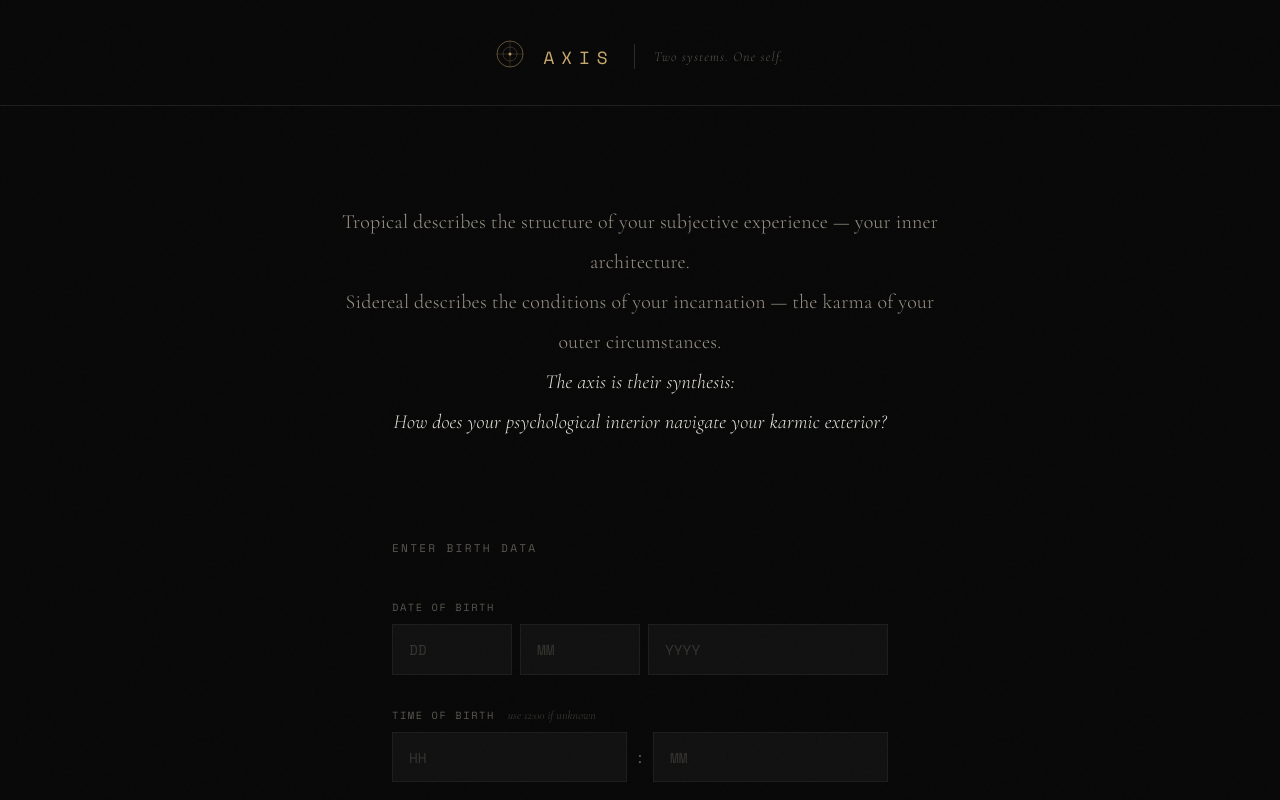
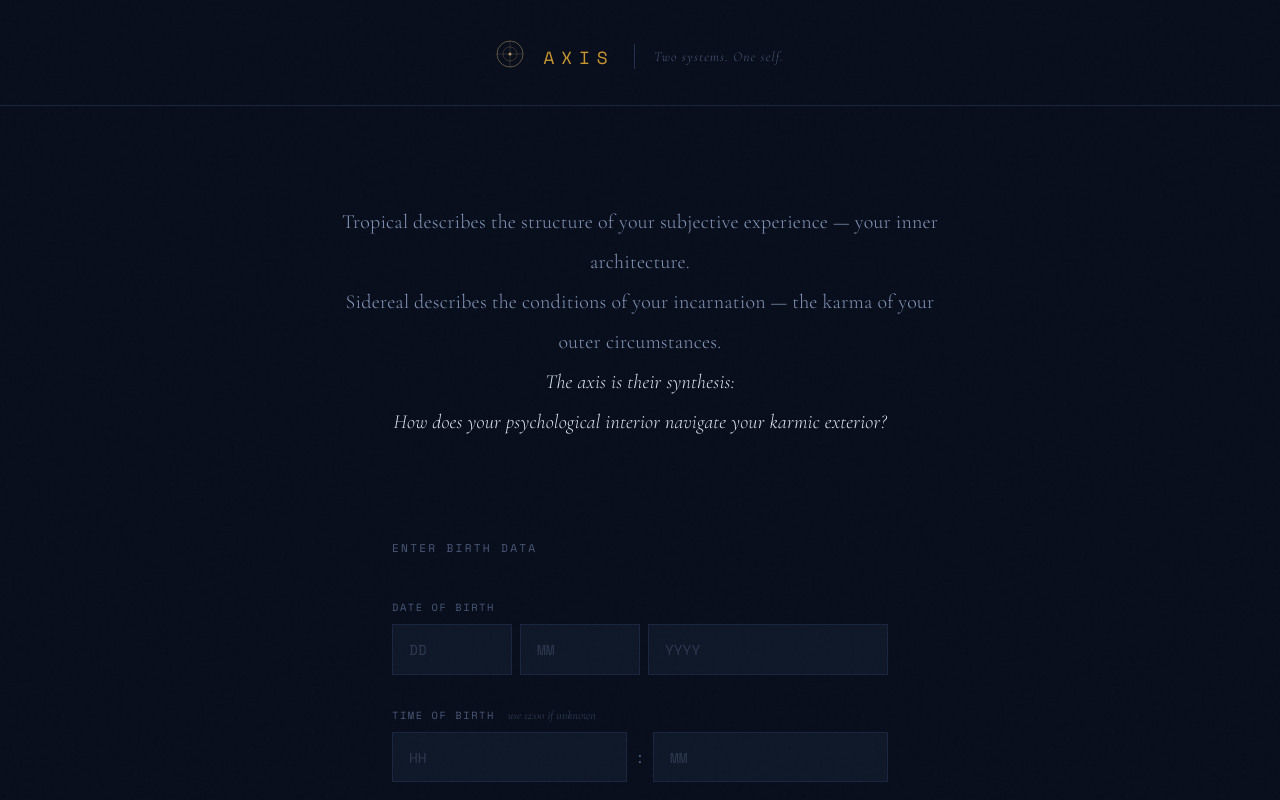
Before and after one commit to kayrmac23-droid/Axis-astro, a Next.js app: page / in a window 1280 px wide. Shown: the top 800 px of the page. Built offline with nearby package versions, Linux system fonts and the light colour scheme.

Commit message:
Design: midnight blue theme
Design: midnight blue theme

```diff
--- a/src/app/globals.css
+++ b/src/app/globals.css
@@ -5,20 +5,20 @@
 }
 
 :root {
-  --bg: #080808;
-  --bg-2: #0e0e0e;
-  --bg-3: #141414;
-  --surface: #111111;
-  --surface-2: #1a1a1a;
-  --border: #1e1e1e;
-  --border-2: #2a2a2a;
-  --text: #e8e4dc;
-  --text-2: #9a9488;
-  --text-3: #5a5650;
-  --gold: #c9a96e;
-  --gold-dim: #7a6540;
-  --gold-bright: #e0c08a;
-  --accent: #8b6f47;
+  --bg: #080e1c;
+  --bg-2: #0d1526;
+  --bg-3: #111c30;
+  --surface: #0f1828;
+  --surface-2: #162035;
+  --border: #1a2540;
+  --border-2: #243050;
+  --text: #dce4f0;
+  --text-2: #8496b8;
+  --text-3: #4a5878;
+  --gold: #c9962e;
+  --gold-dim: #6a4e18;
+  --gold-bright: #e0b84a;
+  --accent: #9a7030;
   --font-serif: 'Cormorant Garamond', Georgia, serif;
   --font-mono: 'Space Mono', monospace;
 }
```
